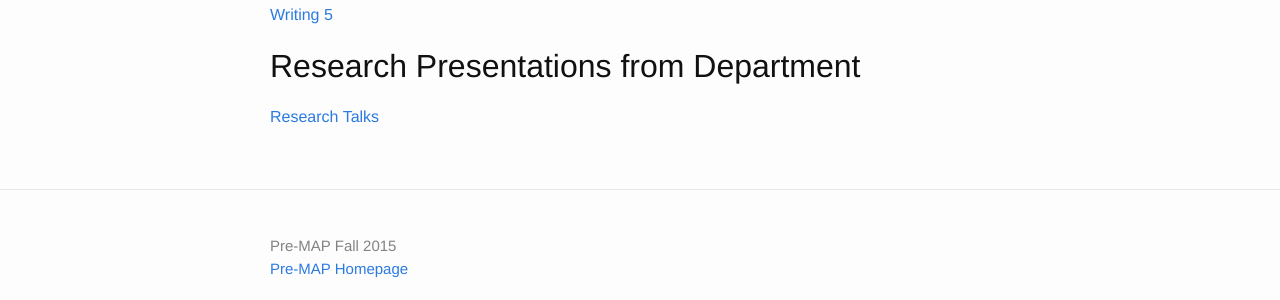
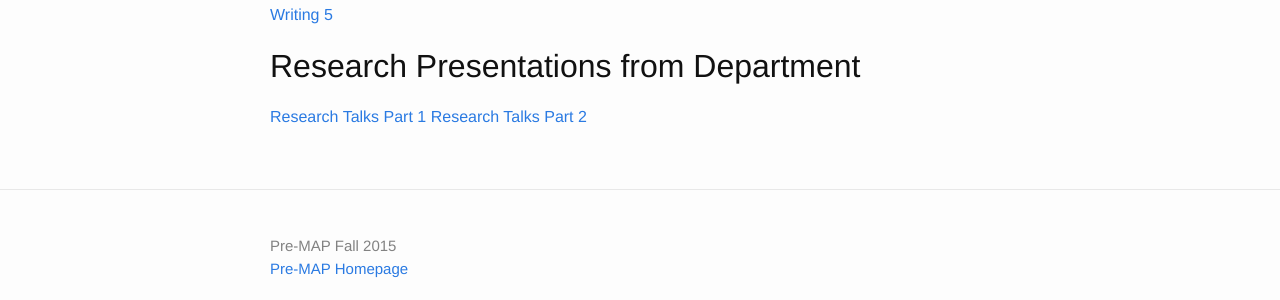
Before and after one commit to kgarofali/Pre-MAP, a Jekyll site: the page built from assignments.md, in a window 1280 px wide. Shown: the part 1747-2047 px from the top of the page. Built offline with Jekyll 4.4.1, drawn with Linux system fonts in a browser that asks for light colours.

Commit message:
smaller pdfs

```diff
--- a/assignments.md
+++ b/assignments.md
@@ -65,4 +65,5 @@ permalink: assignments/
 
 ## Research Presentations from Department
 
-[Research Talks](../docs/premap_jc.pdf)
+[Research Talks Part 1](../docs/premap_jc_part1.pdf)
+[Research Talks Part 2](../docs/premap_jc_part2.pdf)
```
Also changed, not shown: 2 other files.
